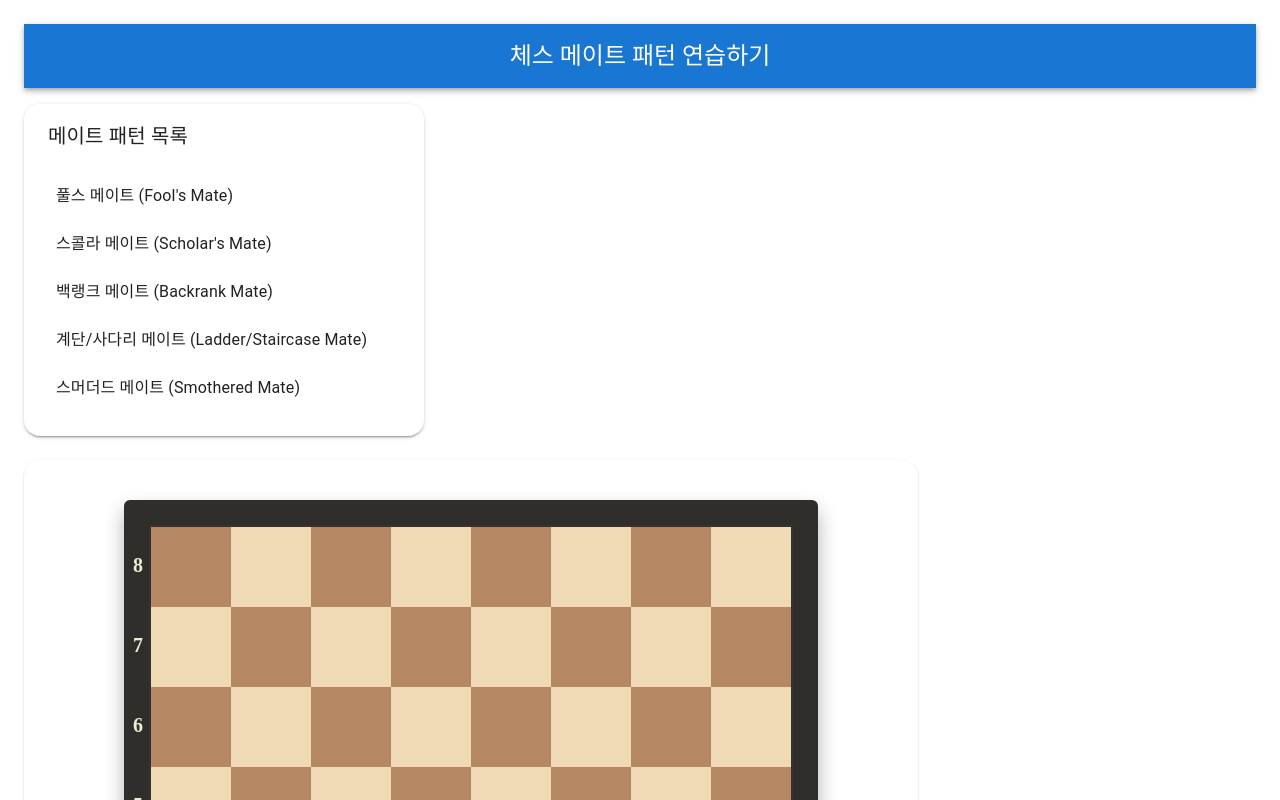
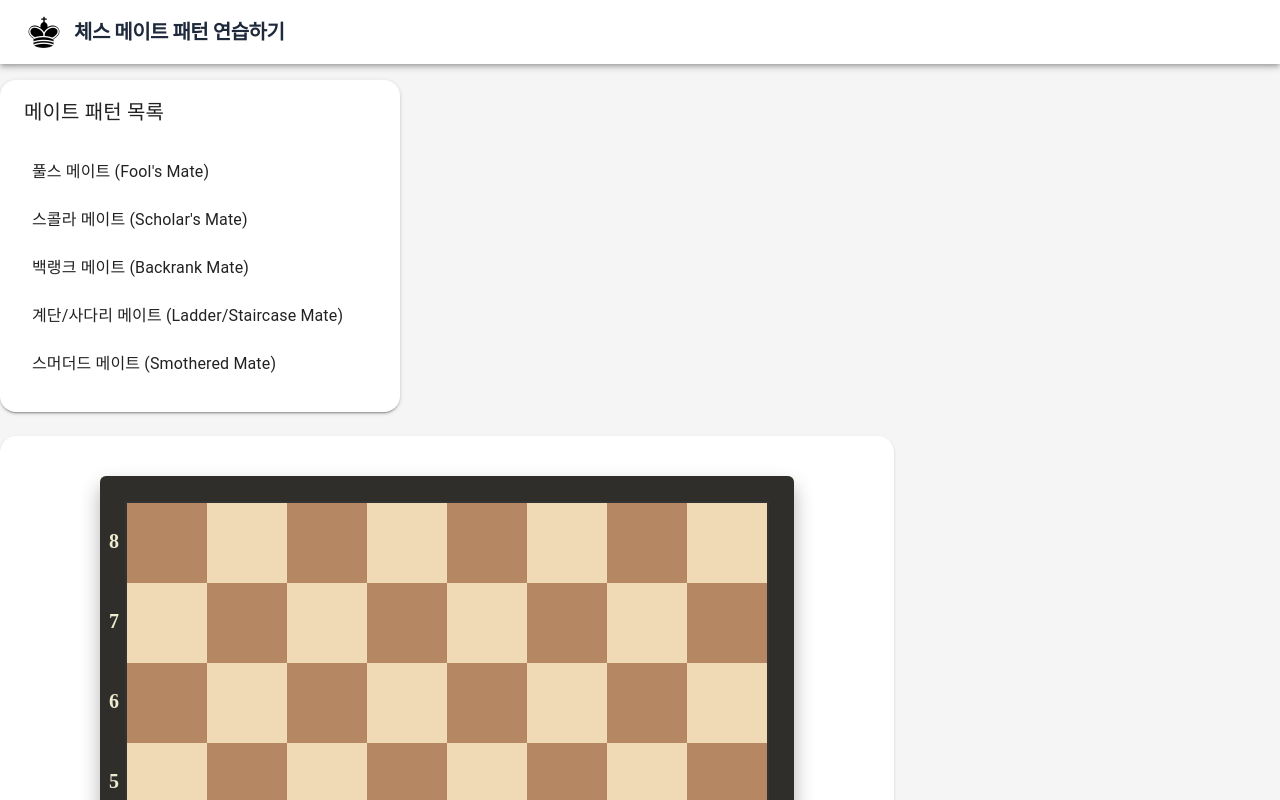
Before and after one commit to NaturalSoda4552/chess-mate-pattern, a React (Vite) app: page / in a window 1280 px wide. Shown: the top 800 px of the page. Built offline with nearby package versions, Linux system fonts and the light colour scheme.

Commit message:
refactor(Header.jsx): Header 컴포넌트 상단에 딱 붙는 padding 없는 디자인으로 변경

```diff
--- a/src/components/Header.jsx
+++ b/src/components/Header.jsx
@@ -1,18 +1,37 @@
 import { AppBar, Toolbar, Typography } from '@mui/material';
 import styled from 'styled-components';
 
-const CenteredTypography = styled(Typography)`
-  flex-grow: 1;
-  text-align: center;
+import bK from '../assets/bK.png';
+
+const ImageBox = styled.img`
+  alt: 'blackKing';
+  width: 40px;
 `;
 
 const Header = ({ title }) => {
   return (
-    <AppBar position="static">
-      <Toolbar>
-        <CenteredTypography variant="h5" component="div">
+    <AppBar
+      position="static"
+      color="default"
+      sx={{
+        backgroundColor: '#ffffff',
+      }}
+    >
+      <Toolbar sx={{ gap: '10px' }}>
+        <ImageBox src={bK} />
+        <Typography
+          variant="h6"
+          noWrap
+          component="div"
+          sx={{
+            fontWeight: 800,
+            color: '#1e293b', // 진한 네이비/블랙 (Slate-900)
+            fontFamily: '"Pretendard", "Roboto", sans-serif', // 폰트 설정
+            letterSpacing: '-0.5px',
+          }}
+        >
           {title}
-        </CenteredTypography>
+        </Typography>
       </Toolbar>
     </AppBar>
   );
--- /dev/null
+++ b/src/index.css
@@ -0,0 +1,5 @@
+body {
+  margin: 0;
+  padding: 0;
+  background-color: #f5f5f5;
+}
--- a/src/main.jsx
+++ b/src/main.jsx
@@ -1,4 +1,5 @@
 import { createRoot } from 'react-dom/client';
 import App from './App.jsx';
+import './index.css';
 
 createRoot(document.getElementById('root')).render(<App />);
--- a/src/pages/MainPage.jsx
+++ b/src/pages/MainPage.jsx
@@ -87,8 +87,9 @@ const MainPage = () => {
   const handleDrag = (event) => {};
 
   return (
-    <Box sx={{ padding: 2 }}>
+    <Box>
       <Header title={title} />
+
       <Grid container spacing={3} sx={{ mt: 2 }}>
         <Grid>
           <PatternSelector
```
